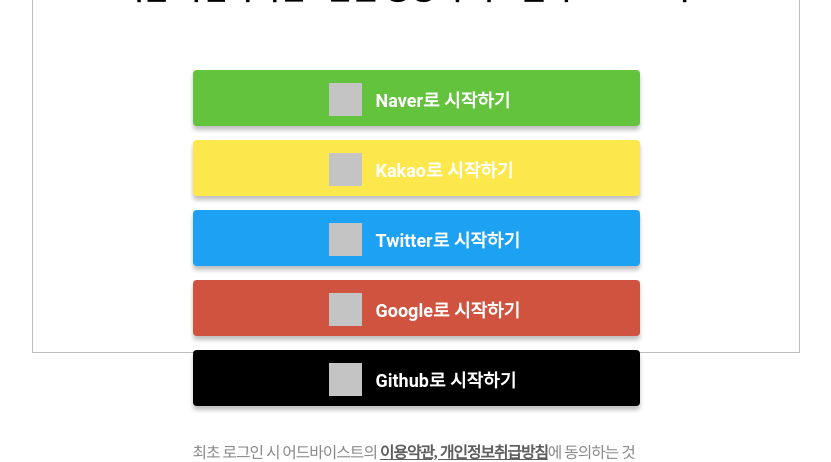
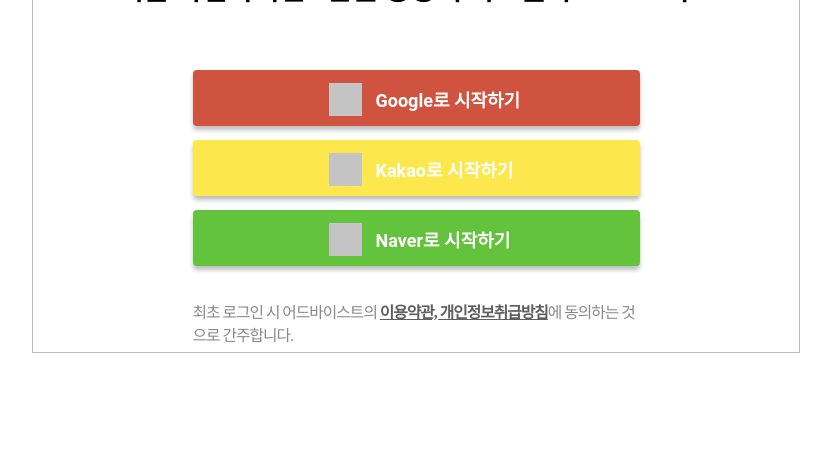
Before and after one commit to Advist-Project/Frontend, a Next.js app: page /login in a window 1280 px wide. Shown: the part 460-922 px from the top of the page, without its empty margins (224-1055 px from the left). After the commit the page ends 813 px from the top, so only its background shows below. Built offline with nearby package versions, Linux system fonts and the light colour scheme; a web font is replaced by a local one.

Commit message:
로그인 구현중, 상세구매(작은사이즈) 구현

```diff
--- a/src/components/_design/buying-card.tsx
+++ b/src/components/_design/buying-card.tsx
@@ -7,9 +7,48 @@ interface IBuyingProps{ // type = "login" => 로그인, type = "start" => 시작
     title?: string;
     price: number;
     discount: number | undefined;
-    desc : string;
+    desc?: string;
 }
 export const Buying: React.FC<IBuyingProps> = ({title, discount, price, desc}) => {
+
+    const Box = styled.div`
+    height: 376px;
+    width: 428px;
+    padding : 28px 0px 0px 28px;
+    border-radius: 20px;
+    background: ${Colors.white};
+
+    border: 1px solid;
+    border-color : ${Colors.black};
+    box-sizing: border-box;
+    border-radius: 20px;
+    `;
+
+    const HeaderBox = styled.div`
+        height: 65px;
+        width: 372px;
+        border-radius: nullpx;
+    `;
+
+    const Products = styled.div`
+        height: 56px;
+        width: 372px;
+        margin-top : 27px;
+
+        display : flex;
+        flex-direction : row;
+        justify-content : space-between;
+    `;
+
+    const Line = styled.div`
+        height: 0px;
+        width: 371px;
+        margin-top: 22px;
+        border-radius: nullpx;
+        border: 1px dashed;
+        border-color : ${Colors.black};
+    `;
+
     return (
         <Box>
         <HeaderBox>
@@ -17,11 +56,9 @@ export const Buying: React.FC<IBuyingProps> = ({title, discount, price, desc}) =
         </HeaderBox>
 
         <Products>
-            <div style = {{display : 'flex', flexDirection : 'row'}}>
-                <img style = {{marginLeft : '9px', width : '33.86px', height : '46px', alignSelf : 'center'}} src="/Workbook.png"></img>
-                <div style = {{width : '105px', height : '20px', marginLeft : '23.14px', alignSelf : 'center'}}>
-                    <Text size='14px'>워크북</Text>
-                </div>
+            <div style = {{display : 'flex', flexDirection : 'row', height : '60px'}}>
+                <img style = {{marginLeft : '9px', marginTop : `14px`, width : '33.86px', height : '46px', alignSelf : 'center'}} src="/Workbook.png"></img>
+                    <Text style = {{width : '85px', height : '20px', marginTop : `14px`, marginLeft : '23.14px', alignSelf : 'center'}} size='14px'>워크북</Text>
             </div>
             <Price price={price} discount={discount} />
         </Products>
@@ -34,23 +71,25 @@ export const Buying: React.FC<IBuyingProps> = ({title, discount, price, desc}) =
     )
 }
 
-const Box = styled.div`
-    height: 376px;
+// Small
+interface ISmallProps{ // type = "login" => 로그인, type = "start" => 시작하기
+    title?: string;
+    price: number;
+    discount: number | undefined;
+}
+export const SmallCard: React.FC<ISmallProps> = ({title, discount, price}) => {
+
+    const Box = styled.div`
+    height: 180px;
     width: 428px;
-    padding : 28px 0px 0px 28px;
+    padding : 28px 28px 24px 28px;
     border-radius: 20px;
     background: ${Colors.white};
 
     border: 1px solid;
-    border-color : ${Colors.black};
+    border-color : ${Colors.gray9};
     box-sizing: border-box;
     border-radius: 20px;
-`;
-
-const HeaderBox = styled.div`
-    height: 65px;
-    width: 372px;
-    border-radius: nullpx;
 `;
 
 const Products = styled.div`
@@ -63,11 +102,19 @@ const Products = styled.div`
     justify-content : space-between;
 `;
 
-const Line = styled.div`
-    height: 0px;
-    width: 371px;
-    margin-top: 22px;
-    border-radius: nullpx;
-    border: 1px dashed;
-    border-color : ${Colors.black};
-`;
+
+    return (
+        <Box>
+            <Heading level={5} bold>{title}</Heading>
+
+            <Products>
+            <div style = {{display : 'flex', flexDirection : 'row', height : '60px'}}>
+                <img style = {{marginLeft : '9px', marginTop : `14px`, width : '33.86px', height : '46px', alignSelf : 'center'}} src="/Workbook.png"></img>
+                    <Text style = {{width : '85px', height : '20px', marginTop : `14px`, marginLeft : '23.14px', alignSelf : 'center'}} size='14px'>코칭</Text>
+            </div>
+                <Price price={price} discount={discount} />
+            </Products>
+
+        </Box>
+    )
+}
--- a/src/components/_design/colors.tsx
+++ b/src/components/_design/colors.tsx
@@ -29,6 +29,7 @@ export const Colors = {
   gray6: '#F7F7FC',
   gray7: '#EFF0F7',
   gray8: '#6E7191',
+  gray9: '#A0A3BD',
   white: '#FCFCFC',
   pinkLight : '#FFF3F8',
   pinkDark : '#C30052',
--- a/src/components/ui.tsx
+++ b/src/components/ui.tsx
@@ -1,11 +1,11 @@
 import * as _colors from './_design/colors';
 import { Heading as _heading, Text as _text } from './_design/typography';
 import { Button as _button } from './_design/buttons';
+import { Buying as _buying, SmallCard as _smallcard } from './_design/buying-card';
 import { Box as _box } from './_design/box';
 import { Input as _input } from './_design/textInputs';
 import { Tags as _tags } from './_design/tags';
 import { Spacing as _spacing } from './_design/spacing';
-import { Buying } from './_design/buying-card';
 
 // Components
 export const Heading = _heading;
@@ -14,9 +14,9 @@ export const Button = _button;
 export const Inputs = _input;
 export const Box = _box;
 export const Tags = _tags;
-export const BuyProduct = {
-  'Buying' : Buying
-}
+export const Buying = _buying;
+export const SmallCard = _smallcard;
+
 
 // Variable
 export const Colors = _colors.Colors;
--- a/src/pages/login.tsx
+++ b/src/pages/login.tsx
@@ -12,11 +12,9 @@ export default function LoginPage(){
                 <Heading level={4} bold >지금 가입하시면 5만원 상당의 자료를 무료로 드려요</Heading>
             </div>
             <div style={{marginTop : "60px"}}>
-            <Naver><Icon/><Name>Naver로 시작하기</Name></Naver>
-            <Kakao><Icon/><Name>Kakao로 시작하기</Name></Kakao>
-            <Twitter onClick = {() => location.href = "https://criel.herokuapp.com/auth/twitter"}><Icon/><Name>Twitter로 시작하기</Name></Twitter>
-            <Google onClick = {() => location.href = "https://criel.herokuapp.com/auth/google"}><Icon/><Name>Google로 시작하기</Name></Google>
-            <Github onClick = {() => location.href = "https://criel.herokuapp.com/auth/github"}><Icon/><Name>Github로 시작하기</Name></Github>
+            <Google onClick = {() => location.href = "https://criel.herokuapp.com/user/auth/google"}><Icon/><Name>Google로 시작하기</Name></Google>
+            <Kakao onClick = {() => location.href = "https://criel.herokuapp.com/user/auth/kakao"}><Icon/><Name>Kakao로 시작하기</Name></Kakao>
+            <Naver onClick = {() => location.href = "https://criel.herokuapp.com/user/auth/naver"}><Icon/><Name>Naver로 시작하기</Name></Naver>
             </div>
             <Agree>최초 로그인 시 어드바이스트의&nbsp;
             <a style={{textDecorationLine : "underline", color : "#5F5F5F",
@@ -73,6 +71,7 @@ const Naver = styled.button`
     border-radius: 4px;
     border-width : 0;
 
+    margin-top : 14px;
     box-shadow: 0px 4px 4px 0px #000000 25%;
 
     color: #FFFFFF;
@@ -109,33 +108,6 @@ const Kakao = styled.button`
     border-radius: 4px;
 `;
 
-const Twitter = styled.button`
-    display : flex;
-    flex-direction : row;
-
-    cursor : pointer;
-    height: 56px;
-    width: 447px;
-    border-radius: 4px;
-    border-width : 0;
-
-    margin-top : 14px;
-    box-shadow: 0px 4px 4px 0px #000000 25%;
-
-    font-family: Roboto;
-    font-size: 18px;
-    font-style: normal;
-    font-weight: 700;
-    line-height: 21px;
-    letter-spacing: 0em;
-    text-align: center;
-    color: #FFFFFF;
-
-    background: #1DA1F2;
-    box-shadow: 0px 4px 4px rgba(0, 0, 0, 0.25);
-    border-radius: 4px;
-`;
-
 const Google = styled.button`
     display : flex;
     flex-direction : row;
@@ -146,7 +118,6 @@ const Google = styled.button`
     border-radius: 4px;
     border-width : 0;
 
-    margin-top : 14px;
     box-shadow: 0px 4px 4px 0px #000000 25%;
 
     font-family: Roboto;
@@ -159,33 +130,6 @@ const Google = styled.button`
     color: #FFFFFF;
 
     background: #D0533F;
-    box-shadow: 0px 4px 4px rgba(0, 0, 0, 0.25);
-    border-radius: 4px;
-`;
-
-const Github = styled.button`
-    display : flex;
-    flex-direction : row;
-
-    cursor : pointer;
-    height: 56px;
-    width: 447px;
-    border-radius: 4px;
-    border-width : 0;
-
-    margin-top : 14px;
-    box-shadow: 0px 4px 4px 0px #000000 25%;
-
-    font-family: Roboto;
-    font-size: 18px;
-    font-style: normal;
-    font-weight: 700;
-    line-height: 21px;
-    letter-spacing: 0em;
-    text-align: center;
-    color: #FFFFFF;
-
-    background: #000000;
     box-shadow: 0px 4px 4px rgba(0, 0, 0, 0.25);
     border-radius: 4px;
 `;
--- a/src/pages/test.tsx
+++ b/src/pages/test.tsx
@@ -1,3 +1,4 @@
+/*
 import { Layout } from "components/layout";
 import { Heading, Text, Colors, Gradient, Button, Box, Spacing, Tags, TextInputs, BuyProduct } from "components/ui";
 
@@ -58,3 +59,5 @@ export default function Test() {
     </Layout>
   )
 }
+*/
+export default function testpage (){}
```
Also changed, not shown: src/components/buying-card-list.tsx (+25 -2 lines), src/pages/buyingtest.tsx (+4 -5 lines), src/types/logintypes.tsx (added, +8 -0 lines), public/Coach.png (added).
